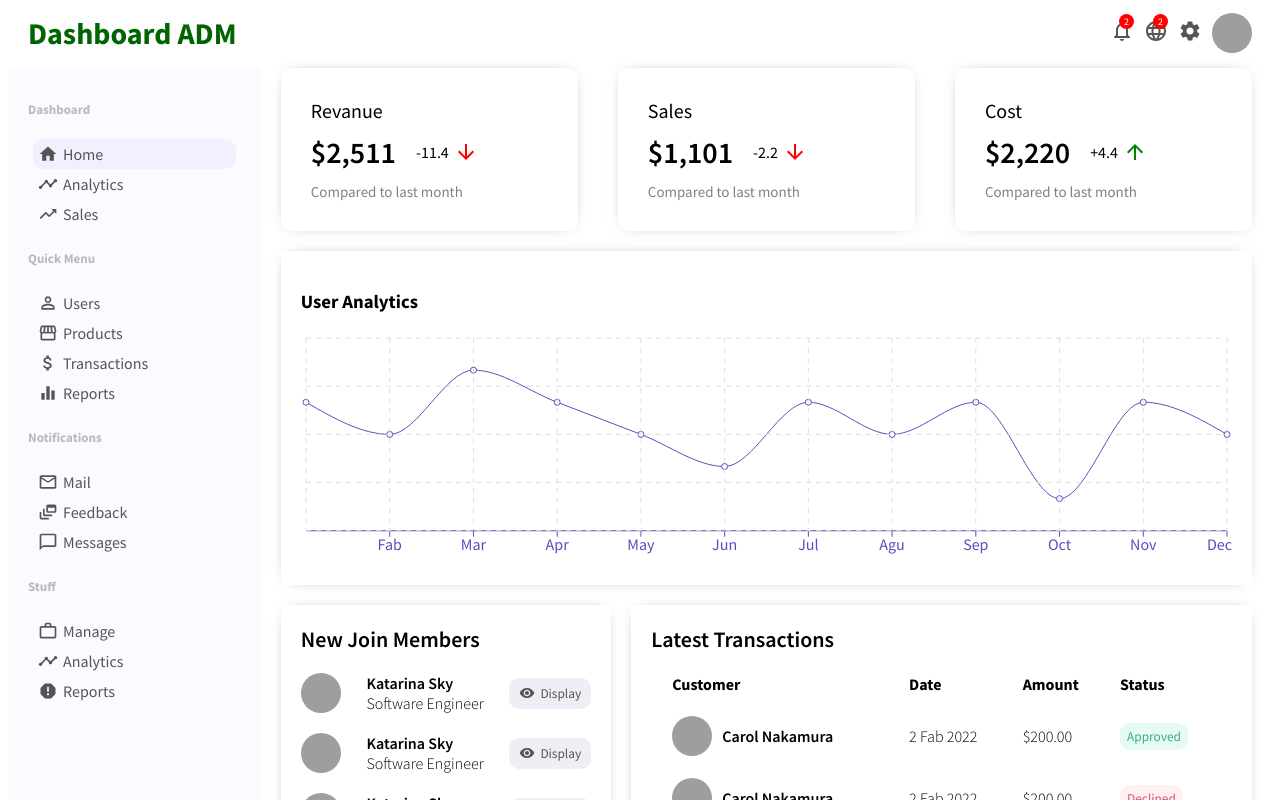
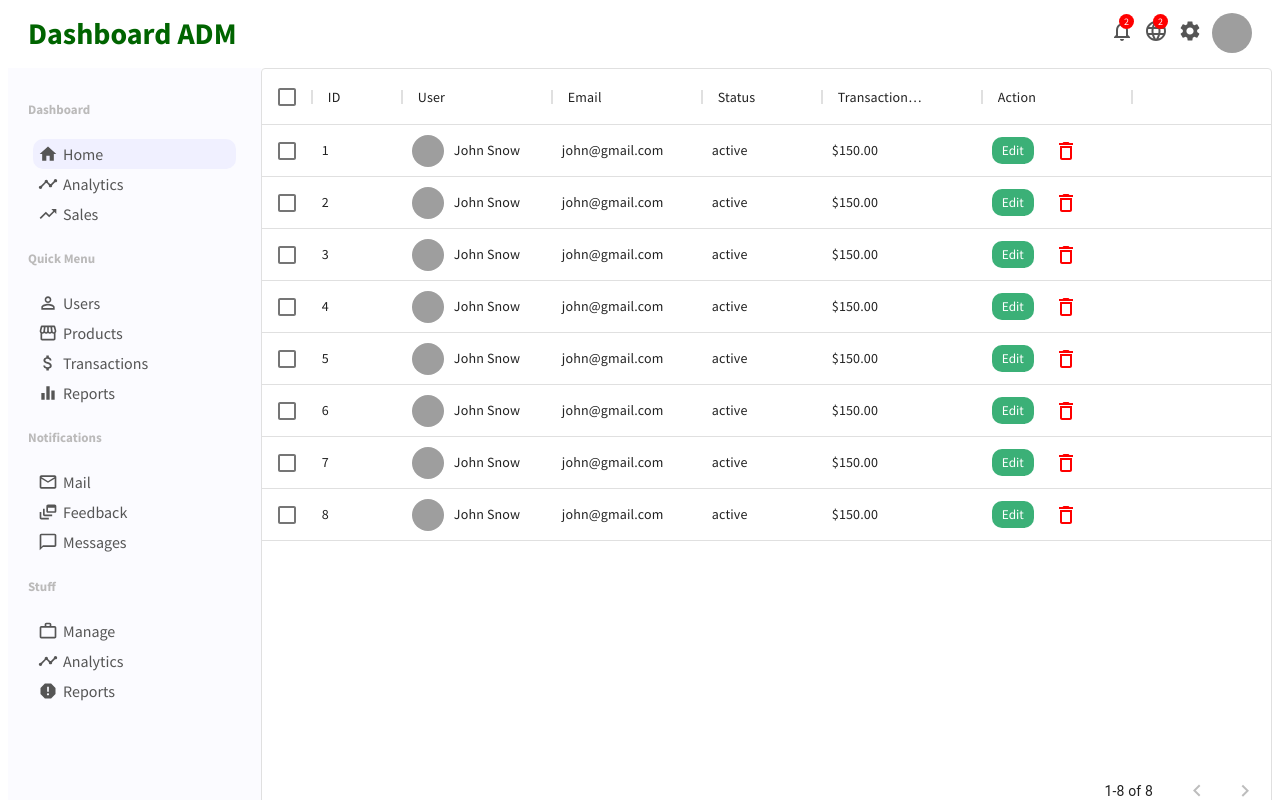
Before and after one commit to emanoelantonio/react-ecommerce, a React (Create React App) app: page /users in a window 1280 px wide. Shown: the top 800 px of the page. Built offline with nearby package versions, Linux system fonts and the light colour scheme; grey boxes are pictures that could not be loaded.

Commit message:
Page UserList and actions delete for id

```diff
--- a/package.json
+++ b/package.json
@@ -4,12 +4,14 @@
   "private": true,
   "dependencies": {
     "@material-ui/core": "^4.12.3",
+    "@material-ui/data-grid": "^4.0.0-alpha.37",
     "@material-ui/icons": "^4.11.2",
     "@testing-library/jest-dom": "^5.11.4",
     "@testing-library/react": "^11.1.0",
     "@testing-library/user-event": "^12.1.10",
     "react": "^17.0.2",
     "react-dom": "^17.0.2",
+    "react-router-dom": "^6.2.1",
     "react-scripts": "4.0.3",
     "recharts": "^2.1.5",
     "web-vitals": "^1.0.1"
--- a/src/App.js
+++ b/src/App.js
@@ -2,18 +2,23 @@
 import Sidebar from "./components/sidebar/Sidebar";
 import Topbar from "./components/topbar/Topbar";
 import Home from "./pages/home/Home";
+import UserList from "./pages/userList/UserList";
+import { BrowserRouter as Router, Route, Routes} from 'react-router-dom';
 
 import "./app.css"
 
 function App() {
   return (
-    <div >
+    <Router >
       <Topbar/>
       <div className="container">
         <Sidebar />
-        <Home />
+        <Routes>
+          <Route path="/" element={<Home />}/>
+          <Route path="/users" element={<UserList />}/>
+        </Routes>
       </div>
-    </div>
+    </Router>
   );
 }
 
--- a/src/dummyData.js
+++ b/src/dummyData.js
@@ -49,3 +49,55 @@
   },
 
 ];
+
+export const userRows = [
+  {
+    id: 1,
+    username: 'John Snow',
+    avatar: 'https://cdn.pixabay.com/photo/2016/11/21/12/42/beard-1845166_960_720.jpg',
+    email: 'john@gmail.com', status: 'active', transaction: '$150.00'
+  },
+  {
+    id: 2,
+    username: 'John Snow',
+    avatar: 'https://cdn.pixabay.com/photo/2016/11/21/12/42/beard-1845166_960_720.jpg',
+    email: 'john@gmail.com', status: 'active', transaction: '$150.00'
+  },
+  {
+    id: 3,
+    username: 'John Snow',
+    avatar: 'https://cdn.pixabay.com/photo/2016/11/21/12/42/beard-1845166_960_720.jpg',
+    email: 'john@gmail.com', status: 'active', transaction: '$150.00'
+  },
+  {
+    id: 4,
+    username: 'John Snow',
+    avatar: 'https://cdn.pixabay.com/photo/2016/11/21/12/42/beard-1845166_960_720.jpg',
+    email: 'john@gmail.com', status: 'active', transaction: '$150.00'
+  },
+  {
+    id: 5,
+    username: 'John Snow',
+    avatar: 'https://cdn.pixabay.com/photo/2016/11/21/12/42/beard-1845166_960_720.jpg',
+    email: 'john@gmail.com', status: 'active', transaction: '$150.00'
+  },
+  {
+    id: 6,
+    username: 'John Snow',
+    avatar: 'https://cdn.pixabay.com/photo/2016/11/21/12/42/beard-1845166_960_720.jpg',
+    email: 'john@gmail.com', status: 'active', transaction: '$150.00'
+  },
+  {
+    id: 7,
+    username: 'John Snow',
+    avatar: 'https://cdn.pixabay.com/photo/2016/11/21/12/42/beard-1845166_960_720.jpg',
+    email: 'john@gmail.com', status: 'active', transaction: '$150.00'
+  },
+  {
+    id: 8,
+    username: 'John Snow',
+    avatar: 'https://cdn.pixabay.com/photo/2016/11/21/12/42/beard-1845166_960_720.jpg',
+    email: 'john@gmail.com', status: 'active', transaction: '$150.00'
+  },
+
+];
--- /dev/null
+++ b/src/pages/userList/UserList.jsx
@@ -0,0 +1,78 @@
+import { DataGrid } from '@material-ui/data-grid';
+import { DeleteOutline } from '@material-ui/icons';
+import { useState } from 'react';
+import { Link } from 'react-router-dom';
+import { userRows } from '../../dummyData';
+import "./userList.css";
+
+
+export default function UserList() {
+    const [data, setData] = useState(userRows);
+    const handleDelete = (id) => {
+        setData(data.filter(item => item.id !== id))
+    }
+
+const columns = [
+  { field: 'id', headerName: 'ID', width: 90 },
+  {
+    field: 'user',
+    headerName: 'User',
+    width: 150,
+      renderCell: (params) => {
+          return (
+            <div className='userListUser'>
+                  <img className='userListImg' src={params.row.avatar} alt="user" />
+                  {params.row.username}
+            </div>
+        )
+    },
+  },
+  {
+    field: 'email',
+    headerName: 'Email',
+    width: 150,
+    editable: true,
+  },
+  {
+    field: 'status',
+    headerName: 'Status',
+    width: 120,
+  },
+  {
+    field: 'transaction',
+    headerName: 'Transaction Volume',
+    width: 160,
+  },
+  {
+    field: 'action',
+    headerName: 'Action',
+    width: 150,
+    renderCell: (params) => {
+        return (
+            <>
+                <Link to={"/user/"+ params.row.id}>
+                    <button className="userListEdit">Edit</button>
+                </Link>
+                <DeleteOutline
+                    className='userListDelete'
+                    onClick={() => handleDelete(params.row.id)}
+                />
+            </>
+        )
+    }
+  },
+
+];
+
+    return (
+        <div className="userList">
+            <DataGrid
+                rows={data}
+                disableSelectionOnClick
+                columns={columns}
+                pageSize={8}
+                checkboxSelection
+            />
+        </div>
+    );
+}
--- /dev/null
+++ b/src/pages/userList/userList.css
@@ -0,0 +1,31 @@
+.userList {
+    flex: 4;
+}
+
+.userListUser {
+    display: flex;
+    align-items: center;
+}
+
+.userListImg {
+    width: 32px;
+    height: 32px;
+    border-radius: 50%;
+    object-fit: cover;
+    margin-right: 10px;
+}
+
+.userListEdit {
+    border: none;
+    border-radius: 10px;
+    padding: 5px 10px;
+    background-color: #3bb077;
+    color: white;
+    cursor: pointer;
+    margin-right: 20px;
+}
+
+.userListDelete {
+    color: red;
+    cursor: pointer;
+}
```
Also changed, not shown: 1 other file (tests, documents, lock files or other folders). Lines whose indentation alone changed are shown as unchanged.
